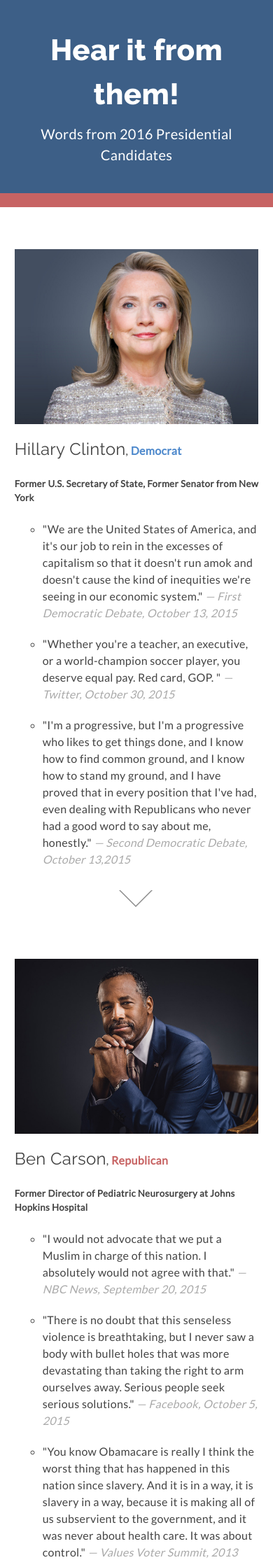
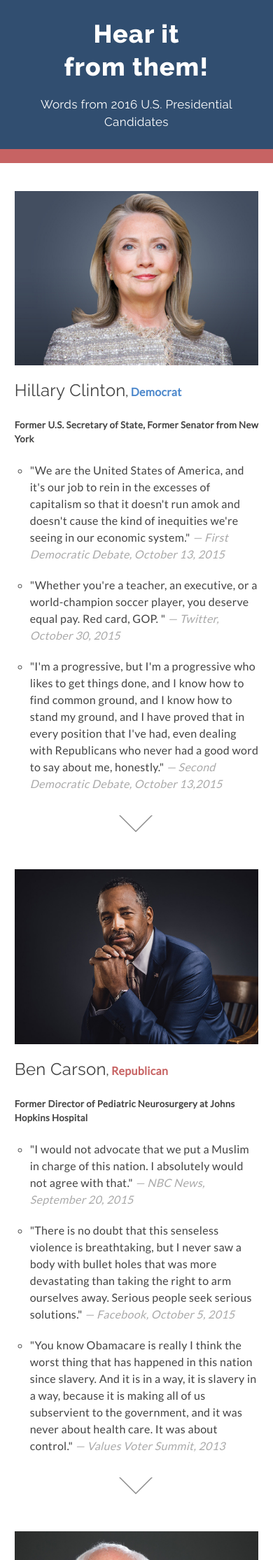
Before and after one commit to ahoef/2016-presidential-candidate-data-app, a PHP site: page / in a window 390 px wide. Shown: the top 2229 px of the page at 70% size. Run offline with PHP 8.4, Linux system fonts and the light colour scheme; data comes from the database, SQL or seed files in the repository; style sheets or scripts are compiled from the project's sources; some libraries are stand-ins or nearby versions.

Commit message:
add foundation media queries for mobile first styles

```diff
--- a/includes/header.php
+++ b/includes/header.php
@@ -1,4 +1,4 @@
 <header>
 	<h1>Hear it from them!</h1>
-	<h2>Words from 2016 Presidential Candidates</h2>
+	<h2>Words from 2016 U.S. Presidential Candidates</h2>
 </header>
--- a/styles/src/_foundation.scss
+++ b/styles/src/_foundation.scss
@@ -1808,3 +1808,45 @@ th.hide-for-touch {
 
   th.show-for-print {
     display: table-cell !important; } }
+
+
+// media queries
+@function lower-bound($range){
+  @if length($range) <= 0 {
+    @return 0;
+  }
+  @return nth($range,1);
+}
+
+@function upper-bound($range) {
+  @if length($range) < 2 {
+    @return 999999999999;
+  }
+  @return nth($range, 2);
+}
+
+$small-range: (0em, 640px);
+$medium-range: (641px, 1024px);
+$large-range: (1025px, 1440px);
+$xlarge-range: (1441px, 1920px);
+$xxlarge-range: (1921px, 99999999px);
+
+$screen: "only screen";
+
+$landscape: "#{$screen} and (orientation: landscape)";
+$portrait: "#{$screen} and (orientation: portrait)";
+
+$small-up: $screen;
+$small-only: "#{$screen} and (max-width: #{upper-bound($small-range)})";
+
+$medium-up: "#{$screen} and (min-width:#{lower-bound($medium-range)})";
+$medium-only: "#{$screen} and (min-width:#{lower-bound($medium-range)}) and (max-width:#{upper-bound($medium-range)})";
+
+$large-up: "#{$screen} and (min-width:#{lower-bound($large-range)})";
+$large-only: "#{$screen} and (min-width:#{lower-bound($large-range)}) and (max-width:#{upper-bound($large-range)})";
+
+$xlarge-up: "#{$screen} and (min-width:#{lower-bound($xlarge-range)})";
+$xlarge-only: "#{$screen} and (min-width:#{lower-bound($xlarge-range)}) and (max-width:#{upper-bound($xlarge-range)})";
+
+$xxlarge-up: "#{$screen} and (min-width:#{lower-bound($xxlarge-range)})";
+$xxlarge-only: "#{$screen} and (min-width:#{lower-bound($xxlarge-range)}) and (max-width:#{upper-bound($xxlarge-range)})";
--- a/styles/src/_styles.scss
+++ b/styles/src/_styles.scss
@@ -12,26 +12,41 @@ body {
 		background-color: $darkBlue;
 	    color: $white;
 	    border-bottom: 20px solid $red;
-	    padding: 40px;
+	    padding: 25px;
+	    @media #{$medium-up} {
+                padding: 40px;
+        }
+
 		h1 {
 			@include headlineType(800);
-			font-size: 42px;
+			font-size: 36px;
 			margin: 0;
-    		margin-bottom: 10px;
-    		// @media #{$medium-up} {
-      //           font-size: 42px;
-      //       }
+    		letter-spacing: .03em;
+    		line-height: 1.3;
+    		max-width: 215px;
+    		margin: 0 auto;
+    		margin-bottom: 18px;
+    		@media #{$medium-up} {
+                font-size: 55px;
+                max-width: 100%;
+                margin-bottom: 10px;
+            }
 		}
+
 		h2 {
-			font-weight: 400;
+			@include headlineType(400);
 			margin: 0;
-			font-size: 20px;
+			font-size: 17px;
+			@media #{$medium-up} {
+                font-size: 20px;
+            }
 		}
 	}
 
 	button {
 		@include button;
 	}
+
 	.content-container {
 		max-width: 1400px;
     	padding: 0 5%;
@@ -40,7 +55,10 @@ body {
 
 	.candidate {
 		padding: 0 3%;
-    	margin-top: 60px;
+    	margin-top: 40px;
+		@media #{$medium-up} {
+            margin-top: 60px;
+        }
 		&:nth-of-type(even){
 			h4 {
 				color: $red;
@@ -61,7 +79,12 @@ body {
 		h4 {
 			display: inline-block;
 			margin: 0;
-
+		}
+		ul {
+			padding-left: 22px;
+			@media #{$medium-up} {
+                padding-left: 40px;
+            }
 		}
 	}
 
@@ -97,7 +120,6 @@ body {
 		}
 	}
 
-
 	.polls-links {
 		text-align: center;
 		margin-top: 50px;
@@ -115,6 +137,7 @@ body {
 		text-align: center;
 		margin: 85px 0 30px 0
 	}
+
 	.form-section {
 		max-width: 600px;
     	margin: 0 auto;
@@ -156,7 +179,6 @@ body {
 			    margin-top: 45px;
 			}
 			display: none;
-
 		}
 	}
 }
@@ -167,14 +189,18 @@ footer {
     color: $white;
     border-top: 20px solid $darkBlue;
     padding: 28px;
+
     aside {
-    	// margin: 45px 0 35px 0;
     	font-size: 14px;
     }
+
     .social-links {
     	list-style: none;
     	padding-left: 0;
-    	margin: 38px 0 20px 0;
+    	margin: 0px 0 20px 0;
+    	@media #{$medium-up} {
+            margin-top: 38px;
+        }
     	li {
     		display: inline-block;
     	}
@@ -190,6 +216,7 @@ footer {
 
 .quote-submitted {
 	position: relative;
+
 	.success-msg {
 		text-align: center;
 		padding: 50px;
@@ -202,6 +229,7 @@ footer {
 			text-decoration: none;
 		}
 	}
+
 	footer {
 		position: absolute;
 		left: 0;
--- a/styles/src/base.scss
+++ b/styles/src/base.scss
@@ -1,7 +1,8 @@
 $white: #fff;
 $blackish: #444;
 $red: #C76363;
-$darkBlue: #3D5F87;
+// $darkBlue: #3D5F87;
+$darkBlue: #314E70;
 $mediumBlue: #4E89CC;
 $lightGray: #aaa;
 $darkGray: #888;
@@ -47,4 +48,3 @@ $sans-serif: 'Lato', sans-serif;
 @import "_foundation";
 @import "_styles";
 @import "_icons";
-@import "_media-queries";
```
